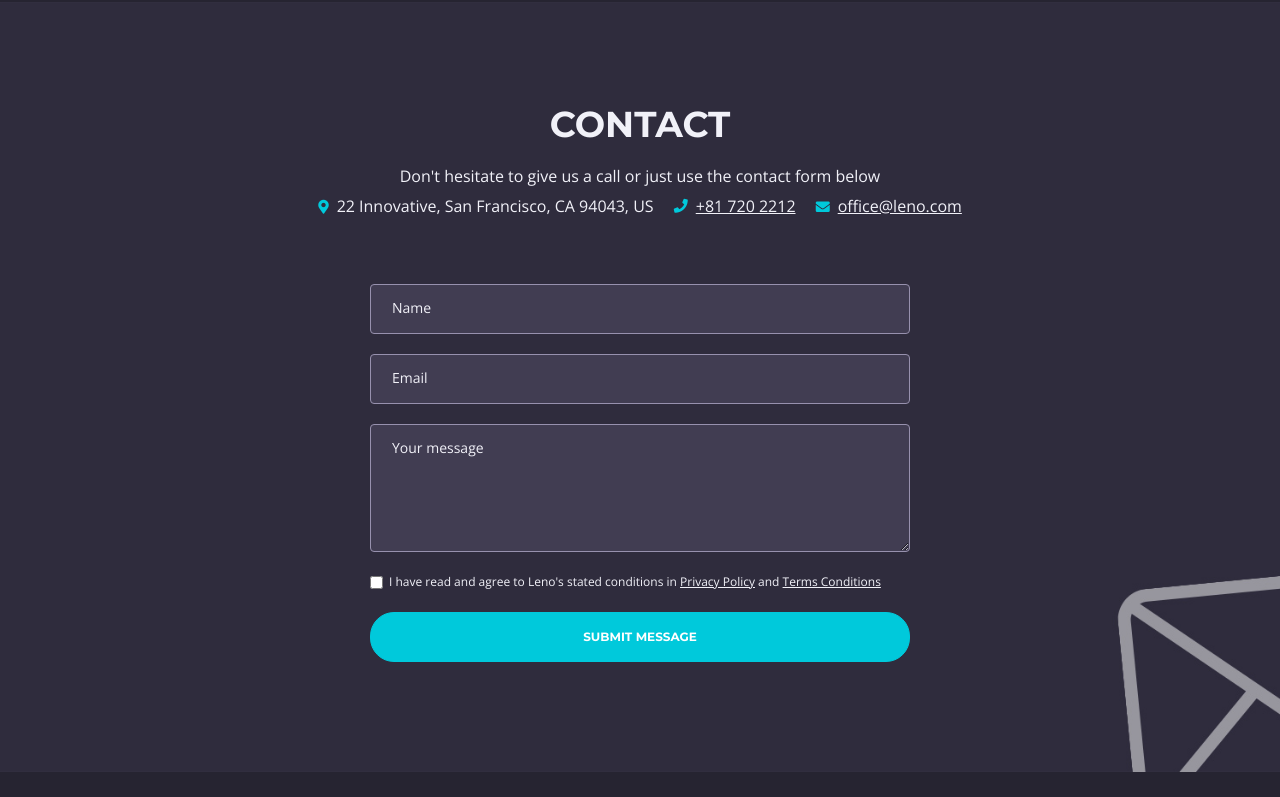
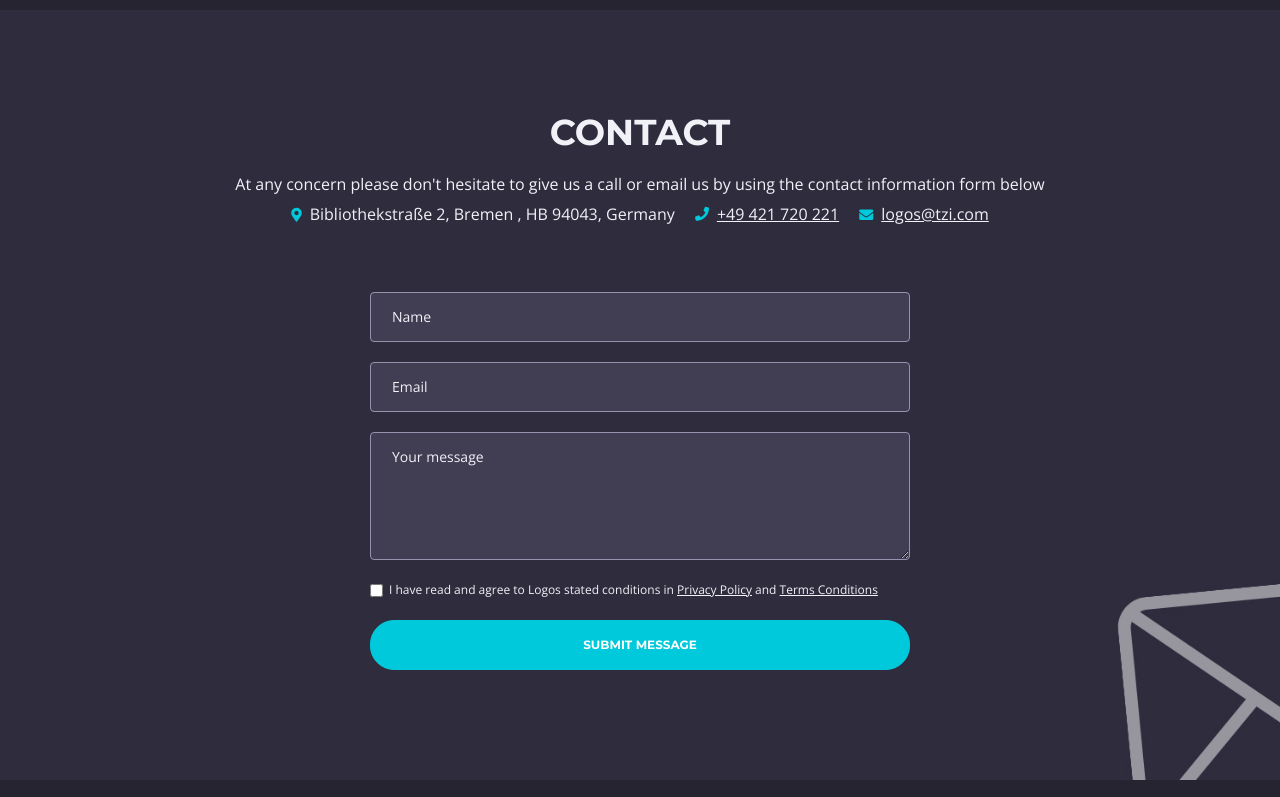
Before and after one commit to Basamasa/logos.github.io, a plain HTML site: page index.html in a window 1280 px wide. Shown: the part 5948-6745 px from the top of the page. Drawn offline with nearby package versions, Linux system fonts and the light colour scheme.

Commit message:
Update index.html

```diff
--- a/index.html
+++ b/index.html
@@ -732,7 +732,7 @@
                 </div> <!-- end of col -->
                 <div class="col-lg-6 col-xl-7">
                     <div class="image-container">
-                        <img class="img-fluid" src="images/download.png" alt="alternative">
+                        <img class="img-fluid" src="images/logos Logo Kopie.png" alt="alternative">
                     </div> <!-- end of img-container -->
                 </div> <!-- end of col -->
             </div> <!-- end of row -->
@@ -782,10 +782,10 @@
                 <div class="col-lg-12">
                     <h2>CONTACT</h2>
                     <ul class="list-unstyled li-space-lg">
-                        <li class="address">Don't hesitate to give us a call or just use the contact form below</li>
-                        <li><i class="fas fa-map-marker-alt"></i>22 Innovative, San Francisco, CA 94043, US</li>
-                        <li><i class="fas fa-phone"></i><a class="blue" href="tel:003024630820">+81 720 2212</a></li>
-                        <li><i class="fas fa-envelope"></i><a class="blue" href="mailto:office@leno.com">office@leno.com</a></li>
+                        <li class="address">At any concern please don't hesitate to give us a call or email us by using the contact information form below</li>
+                        <li><i class="fas fa-map-marker-alt"></i>Bibliothekstraße 2, Bremen , HB 94043, Germany</li>
+                        <li><i class="fas fa-phone"></i><a class="blue" href="tel:0049421720221">+49 421 720 221</a></li>
+                        <li><i class="fas fa-envelope"></i><a class="blue" href="mailto:logos@tzi.com">logos@tzi.com</a></li>
                     </ul>
                 </div> <!-- end of col -->
             </div> <!-- end of row -->
@@ -810,7 +810,7 @@
                             <div class="help-block with-errors"></div>
                         </div>
                         <div class="form-group checkbox">
-                            <input type="checkbox" id="cterms" value="Agreed-to-Terms" required>I have read and agree to Leno's stated conditions in <a href="privacy-policy.html">Privacy Policy</a> and <a href="terms-conditions.html">Terms Conditions</a>
+                            <input type="checkbox" id="cterms" value="Agreed-to-Terms" required>I have read and agree to Logos stated conditions in <a href="privacy-policy.html">Privacy Policy</a> and <a href="terms-conditions.html">Terms Conditions</a>
                             <div class="help-block with-errors"></div>
                         </div>
                         <div class="form-group">
```
